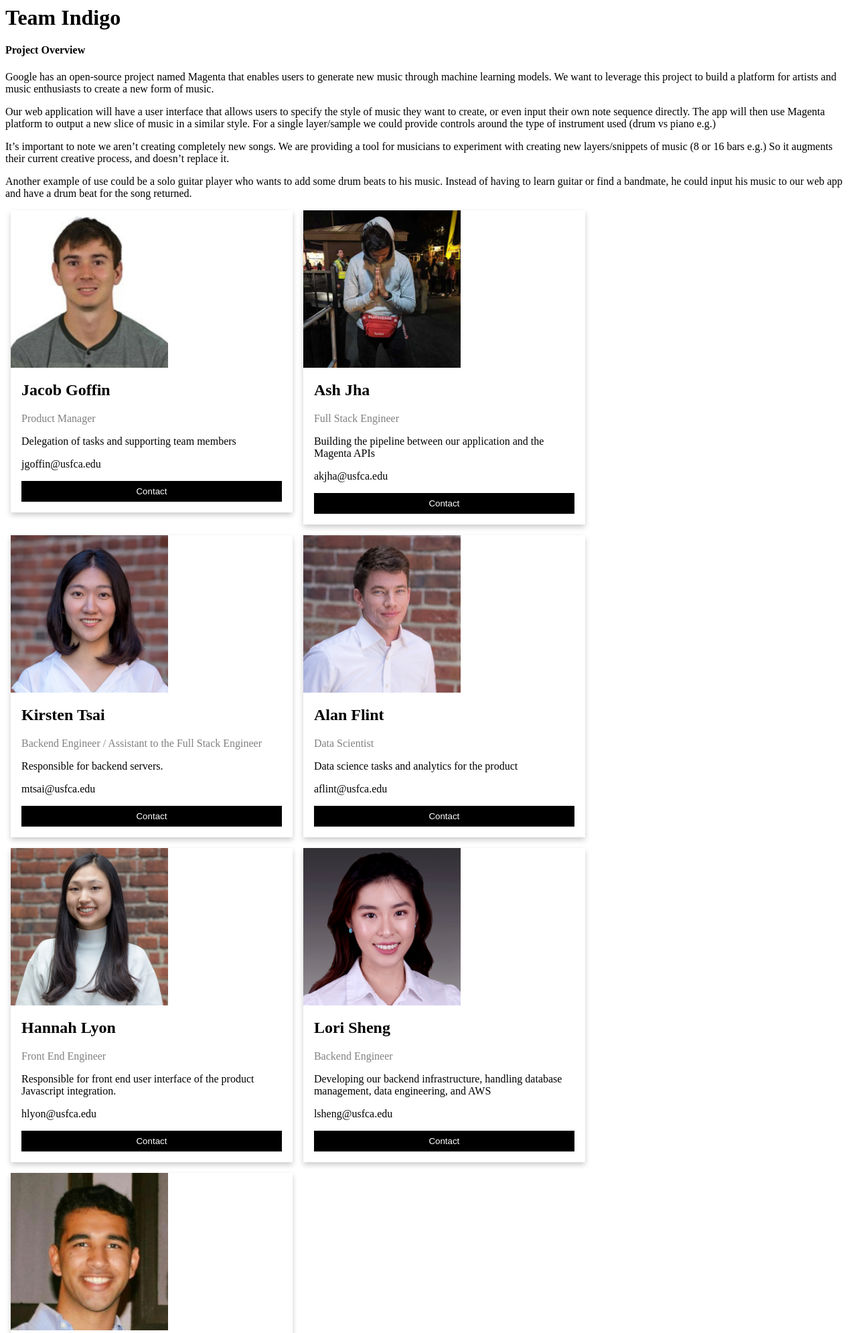
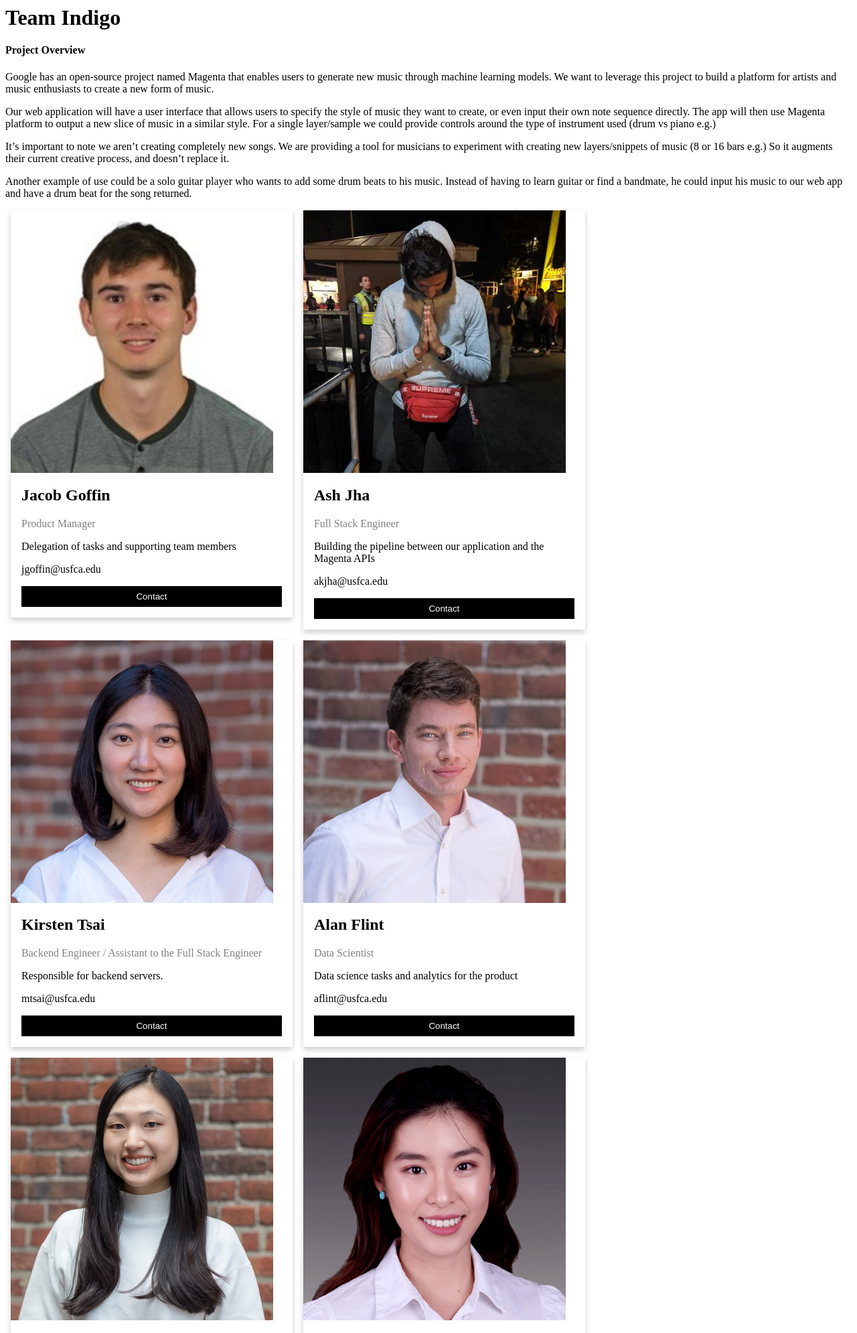
Before and after one commit to MSDS698/2020-product-analytics-group-project-indigo, a Flask app: page / in a window 1280 px wide. Shown: the top 1990 px of the page at 67% size. Run offline with Flask 2, Linux system fonts and the light colour scheme; some libraries are stand-ins or nearby versions.

```diff
--- a/app/templates/index.html
+++ b/app/templates/index.html
@@ -20,7 +20,7 @@
 
 <div class="column">
 <div class="card">
-  <img src="img/_Jacob.jpeg" alt="Jacob" style="height:30%">
+  <img src="img/_Jacob.jpeg" alt="Jacob" style="height:50%">
   <div class="container">
     <h2>Jacob Goffin</h2>
     <p class="title">Product Manager</p>
@@ -34,7 +34,7 @@
 <div class="row">
   <div class="column">
     <div class="card">
-      <img src="img/_Ash.jpeg" alt="Ash" style="height:30%">
+      <img src="img/_Ash.jpeg" alt="Ash" style="height:50%">
       <div class="container">
         <h2>Ash Jha</h2>
         <p class="title">Full Stack Engineer</p>
@@ -47,7 +47,7 @@
 
   <div class="column">
     <div class="card">
-      <img src="img/_Kirsten.jpeg" alt="Kirsten" style="height:30%">
+      <img src="img/_Kirsten.jpeg" alt="Kirsten" style="height:50%">
       <div class="container">
         <h2>Kirsten Tsai</h2>
         <p class="title">Backend Engineer / Assistant to the Full Stack Engineer</p>
@@ -60,7 +60,7 @@
 
   <div class="column">
     <div class="card">
-      <img src="img/_Alan.jpeg" alt="Alan" style="height:30%">
+      <img src="img/_Alan.jpeg" alt="Alan" style="height:50%">
       <div class="container">
         <h2>Alan Flint</h2>
         <p class="title">Data Scientist</p>
@@ -73,7 +73,7 @@
 
   <div class="column">
     <div class="card">
-      <img src="img/_Hannah.jpeg" alt="Hannah" style="height:30%">
+      <img src="img/_Hannah.jpeg" alt="Hannah" style="height:50%">
       <div class="container">
         <h2>Hannah Lyon</h2>
         <p class="title">Front End Engineer</p>
@@ -86,7 +86,7 @@
 
   <div class="column">
     <div class="card">
-      <img src="img/_Lori.png" alt="Lori" style="height:30%">
+      <img src="img/_Lori.png" alt="Lori" style="height:50%">
       <div class="container">
         <h2>Lori Sheng</h2>
         <p class="title">Backend Engineer</p>
@@ -99,7 +99,7 @@
 
   <div class="column">
     <div class="card">
-      <img src="img/_Rushil.png" alt="Rushil" style="height:30%">
+      <img src="img/_Rushil.png" alt="Rushil" style="height:50%">
       <div class="container">
         <h2>Rushil Sheth</h2>
         <p class="title">Full Stack Engineer</p>
```
